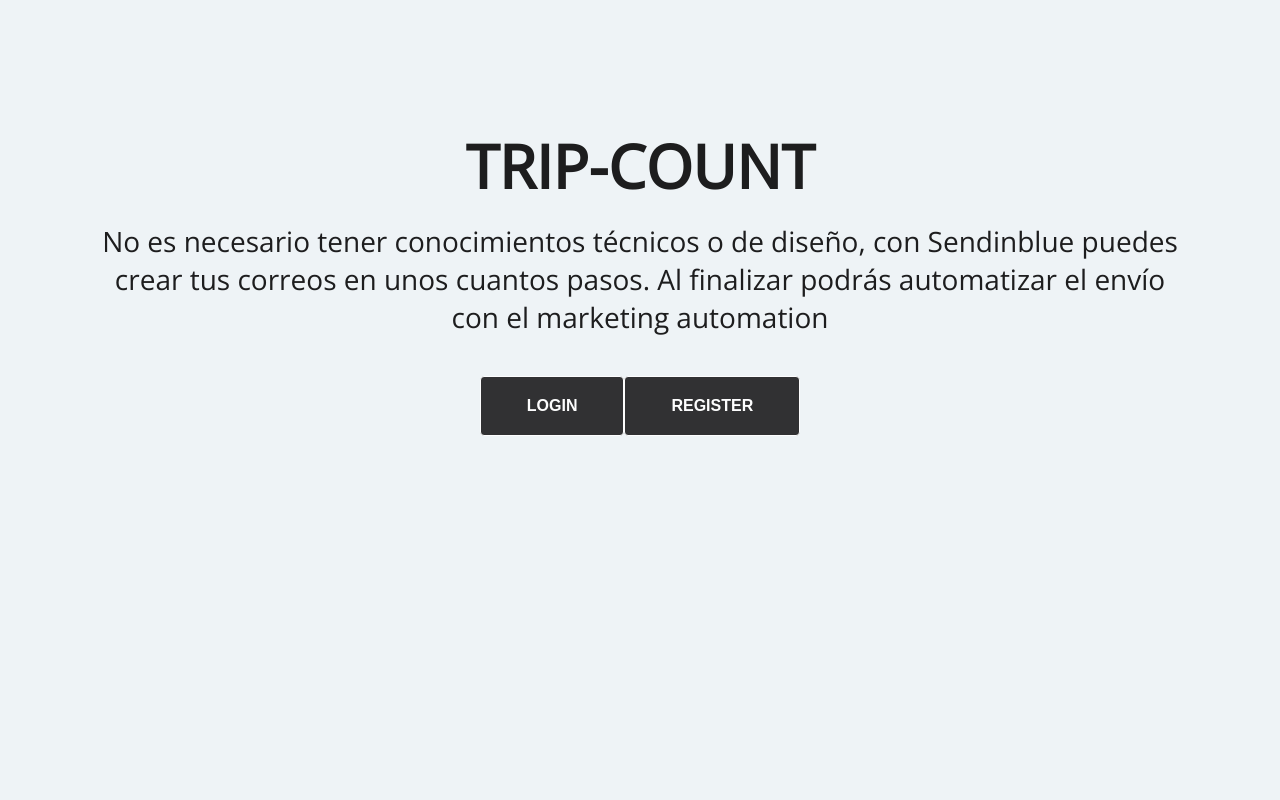
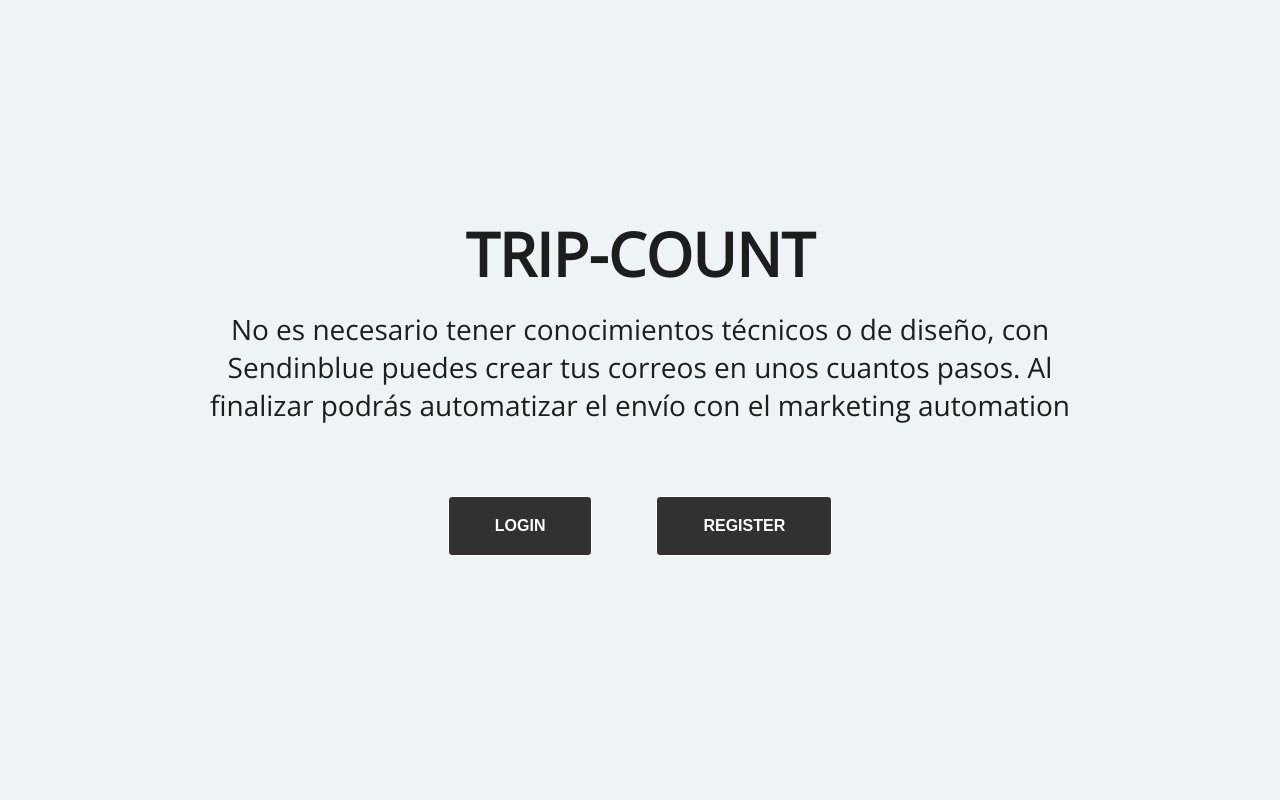
Before and after one commit to JesusSePe/Trip-Count, a PHP site: page /LandingPage.php in a window 1280 px wide. Run offline with PHP 8.4, Linux system fonts and the light colour scheme.

Commit message:
mejora css

```diff
--- a/LandingPage.php
+++ b/LandingPage.php
@@ -15,15 +15,17 @@
 
 <body>
 	<div></div>
+		<div class="main-content">
 		<section class="container">
 			<div class="background-image"></div>
 			<h1>TRIP-COUNT</h1>
 			<h3>No es necesario tener conocimientos técnicos o de diseño, con Sendinblue puedes crear tus correos en unos cuantos pasos. Al finalizar podrás automatizar el envío con el marketing automation</h3>
-			<div class="container main-content">
+			<div class="container main-content spacebutt">
 				<a href="login.php" class="btn button"><span>Login</span></a>
 				<a href="register.php" class="btn button"><span>Register</span></a>
 			</div>
 		</section>
+		</div>
 </body>
 
 </html>
--- a/styles/landingpage.css
+++ b/styles/landingpage.css
@@ -27,13 +27,18 @@
 	background-color: #1D1D1E;
 	font-weight: 800;
 	text-align: center;
+	margin: 2rem;
+}
+
+a.btn:hover {
+	background-color: ;
 }
 
 section{
 	display: flex;
 	flex-direction: column;
 	align-items: center;
-	padding: 125px 100px;
+	padding: 125px 200px;
 }
 
 /*----------------
--- a/styles/login.css
+++ b/styles/login.css
@@ -13,7 +13,7 @@
 }
 
 .container {
-	background:orange;
+	background:#FF9000;
   border-radius: 5px;
   box-shadow: 0 1.5px 0 0 rgba(0,0,0,0.1);
 }
@@ -85,7 +85,7 @@
   border-top-right-radius: 0;
   padding-left: 1.25rem;
   padding-right: 1.25rem;
-  color:orange;
+  color:#ffffff;
 }
 
 .formlogin input[type="text"], .form-login input[type="password"] {
--- a/styles/main.css
+++ b/styles/main.css
@@ -18,7 +18,7 @@
 /*  HEADER   */
   .header {
     display: flex;
-    background-color: orange;
+    background-color: #FF9000;
     padding: 10px 10px;
     color: #333334;
   }
@@ -128,6 +128,8 @@
 }
 
 .main-content{
+  align-items: center;
+  display: flex;
   flex: 1 0 auto;
 }
 
@@ -140,7 +142,7 @@
   display: flex;
   flex: 0 0 auto;
   background-color: #333334;
-  color: orange;
+  color: #FF9000;
   text-align: center;
   justify-content: center;
   font-weight: bold;
@@ -153,7 +155,7 @@
     margin-right : 2rem;
     align-items: center;
     text-align: center;
-    border-right: solid orange 1px;
+    border-right: solid #FF9000 1px;
     height: 80%;
     padding-right: 2rem;
 }
@@ -211,3 +213,10 @@
     content: '\f057';
 
 }
+
+
+/* landing page */
+.spacebutt {
+  display: flex;
+  justify-content: space-around;
+}
```
